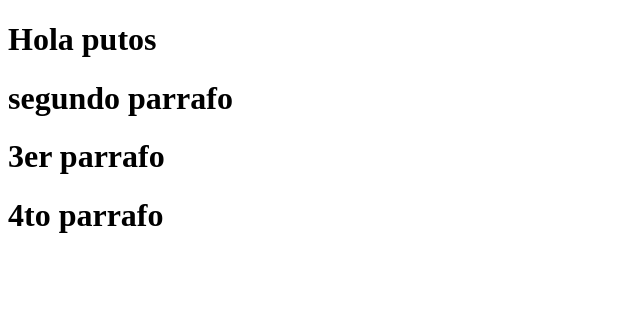
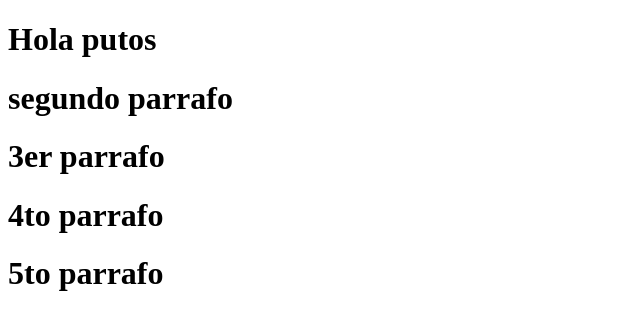
Before and after one commit to OrlandoRomero7/prueba, a plain HTML site: page index.html in a window 1280 px wide. Shown: the whole page, without its empty margins (0-640 px from the left). Drawn offline with Linux system fonts and the light colour scheme.

Commit message:
5to parrafo

```diff
--- a/index.html
+++ b/index.html
@@ -11,6 +11,6 @@
     <h1>segundo parrafo</h1>
     <h1>3er parrafo</h1>
     <h1>4to parrafo</h1>
-
+    <h1>5to parrafo</h1>
 </body>
 </html>
```
